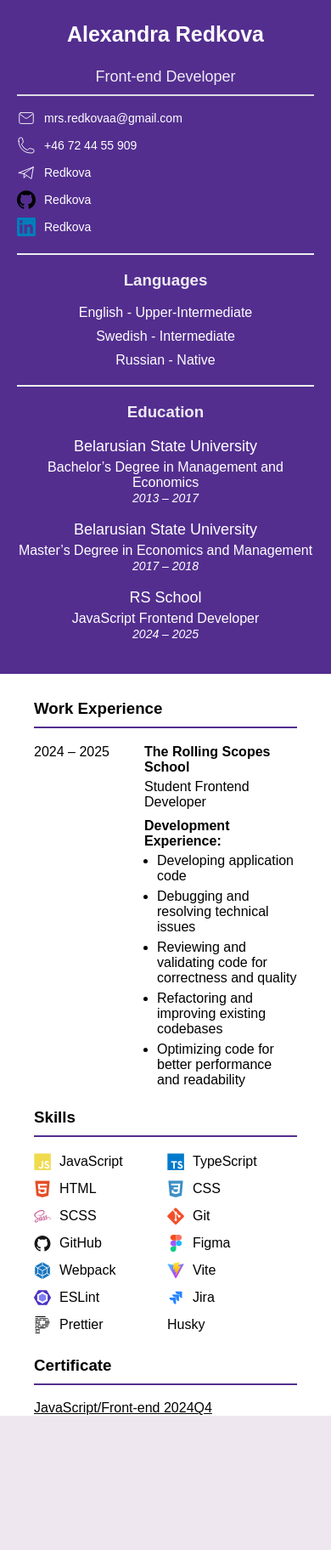
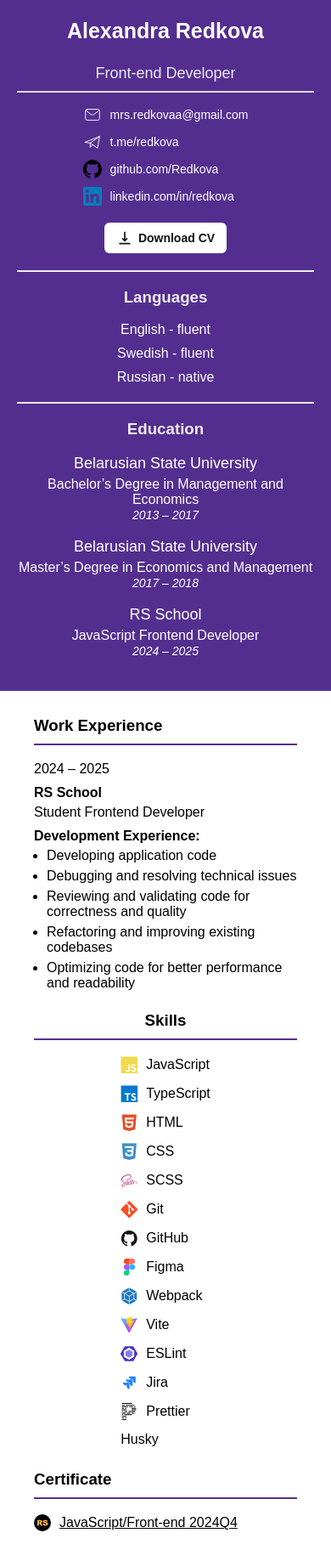
Before and after one commit to Redkova/cv-redkova, a plain HTML site: page index.html in a window 390 px wide. Shown: the part 173-1997 px from the top of the page at 85% size. Before the commit the page ends 1839 px from the top, so only its background shows below. Drawn offline with nearby package versions, Linux system fonts and the light colour scheme; a script that the page names is missing.

Commit message:
feat: add download_btn, footer, favicon

```diff
--- a/index.html
+++ b/index.html
@@ -6,6 +6,9 @@
     <title>Alexandra Redkova</title>
     <link rel="stylesheet" href="style.css">
     <link rel="stylesheet" href="https://cdn.jsdelivr.net/gh/devicons/devicon@latest/devicon.min.css">
+    <link rel="icon" href="/cv-redkova/assets/favicon/favicon-16x16.png" type="image/png" sizes="16x16">
+    <link rel="icon" href="/cv-redkova/assets/favicon/favicon-32x32.png" type="image/png" sizes="32x32">
+    <link rel="apple-touch-icon" href="/cv-redkova/assets/favicon/apple-touch-icon.png" type="image/png" sizes="180x180">
 </head>
 <body>
   <div class="cv-page">
@@ -13,7 +16,9 @@
 
     <aside class="sidebar">
       <section class="profile">
-      <img src="https://avatars.githubusercontent.com/u/107868267?v=4" alt="Photo" class="photo">
+        <div class="photo-wrapper">
+          <img src="https://avatars.githubusercontent.com/u/107868267?v=4" alt="Photo" class="photo">
+        </div>
       <h1>Alexandra Redkova</h1>
       <h2>Front-end Developer</h2>
       </section>
@@ -21,6 +26,7 @@
       <!-- Contacts -->
 
       <section class="contacts">
+        <div class="contacts-wrap">
         <a href="mailto:mrs.redkovaa@gmail.com" class="contacts-item">
           <svg class="socials-icons" viewBox="0 0 24 24" fill="none" xmlns="http://www.w3.org/2000/svg">
             <path d="M4 7.00005L10.2 11.65C11.2667 12.45 12.7333 12.45 13.8 11.65L20 7" stroke="#ffffff" stroke-width="1" stroke-linecap="round" stroke-linejoin="round"/>
@@ -29,25 +35,18 @@
             mrs.redkovaa@gmail.com
         </a>
 
-        <a href="tel:+46724455909" class="contacts-item">
-          <svg class="socials-icons" xmlns="http://www.w3.org/2000/svg" fill="none" viewBox="0 0 24 24" stroke-width="1" stroke="currentColor">
-            <path stroke-linecap="round" stroke-linejoin="round" d="M2.25 6.75c0 8.284 6.716 15 15 15h2.25a2.25 2.25 0 0 0 2.25-2.25v-1.372c0-.516-.351-.966-.852-1.091l-4.423-1.106c-.44-.11-.902.055-1.173.417l-.97 1.293c-.282.376-.769.542-1.21.38a12.035 12.035 0 0 1-7.143-7.143c-.162-.441.004-.928.38-1.21l1.293-.97c.363-.271.527-.734.417-1.173L6.963 3.102a1.125 1.125 0 0 0-1.091-.852H4.5A2.25 2.25 0 0 0 2.25 4.5v2.25Z" />
-          </svg>
-          +46 72 44 55 909
-        </a>
-
         <a href="https://t.me/redkova" target="_blank" class="contacts-item">
             <svg class="socials-icons"  viewBox="0 0 24 24" fill="none" xmlns="http://www.w3.org/2000/svg">
               <path d="M21 5L2 12.5L9 13.5M21 5L18.5 20L9 13.5M21 5L9 13.5M9 13.5V19L12.2488 15.7229" stroke="#ffffff" stroke-width="1" stroke-linecap="round" stroke-linejoin="round"/>
               </svg>
-              Redkova
+              t.me/redkova
         </a>
 
         <a href="https://github.com/Redkova" target="_blank" class="contacts-item">
           <svg class="socials-icons" viewBox="0 0 24 24" xmlns="http://www.w3.org/2000/svg">
             <path d="M12 .297c-6.63 0-12 5.373-12 12 0 5.303 3.438 9.8 8.205 11.385.6.113.82-.258.82-.577 0-.285-.01-1.04-.015-2.04-3.338.724-4.042-1.61-4.042-1.61C4.422 18.07 3.633 17.7 3.633 17.7c-1.087-.744.084-.729.084-.729 1.205.084 1.838 1.236 1.838 1.236 1.07 1.835 2.809 1.305 3.495.998.108-.776.417-1.305.76-1.605-2.665-.3-5.466-1.332-5.466-5.93 0-1.31.465-2.38 1.235-3.22-.135-.303-.54-1.523.105-3.176 0 0 1.005-.322 3.3 1.23.96-.267 1.98-.399 3-.405 1.02.006 2.04.138 3 .405 2.28-1.552 3.285-1.23 3.285-1.23.645 1.653.24 2.873.12 3.176.765.84 1.23 1.91 1.23 3.22 0 4.61-2.805 5.625-5.475 5.92.42.36.81 1.096.81 2.22 0 1.606-.015 2.896-.015 3.286 0 .315.21.69.825.57C20.565 22.092 24 17.592 24 12.297c0-6.627-5.373-12-12-12"/>
           </svg>
-          Redkova
+          github.com/Redkova
         </a>
 
         <a href="https://www.linkedin.com/in/redkova/" target="_blank" class="contacts-item">
@@ -55,16 +54,25 @@
             <path fill="#007EBB"
               d="M20.45 20.45h-3.554v-5.569c0-1.328-.027-3.037-1.849-3.037-1.851 0-2.134 1.445-2.134 2.941v5.665H9.36V9h3.414v1.561h.049c.476-.9 1.637-1.849 3.368-1.849 3.602 0 4.268 2.37 4.268 5.455v6.283zM5.337 7.433a2.062 2.062 0 1 1 0-4.124 2.062 2.062 0 0 1 0 4.124zM7.114 20.45H3.56V9h3.554v11.45zM22.225 0H1.771C.792 0 0 .774 0 1.729v20.542C0 23.227.792 24 1.771 24h20.451C23.2 24 24 23.227 24 22.271V1.729C24 .774 23.2 0 22.225 0z"/>
           </svg>
-          Redkova
+          linkedin.com/in/redkova
         </a>
+      </div>
+        <div class="button-wrapper">
+          <a href="/files/Alexandra_Redkova_Frontend_CV.pdf" download class="download-btn">
+            <svg class="download-icon" width="20" viewBox="0 0 24 24" fill="none" xmlns="http://www.w3.org/2000/svg">
+              <path d="M5 20H19M12 4V16M12 16L15 13M12 16L9 13" stroke="currentColor" stroke-width="2" stroke-linecap="round" stroke-linejoin="round"/>
+              </svg>
+            Download CV
+          </a>
+        </div>
       </section>
 
       <section class="languages">
         <h3>Languages</h3>
         <ul>
-          <li>English - Upper-Intermediate</li>
-          <li>Swedish - Intermediate</li>
-          <li>Russian - Native</li>
+          <li>English - fluent</li>
+          <li>Swedish - fluent</li>
+          <li>Russian - native</li>
         </ul>
       </section>
 
@@ -100,7 +108,7 @@
         <div class="job">
           <div class="job-date">2024 – 2025</div>
           <div class="job-info">
-            <h2>The Rolling Scopes School</h2>
+            <h2>RS School</h2>
             <p class="job-title">Student Frontend Developer</p>
             <p class="job-subtitle">Development Experience:</p>
             <ul>
@@ -158,11 +166,26 @@
       <section class="certificate">
         <h3>Certificate</h3>
         <a href="https://app.rs.school/certificate/8yiq7gsv" class="certificate-item">
+          <svg xmlns="http://www.w3.org/2000/svg" width="20" viewBox="0 0 64 64" fill="none">
+            <g clip-path="url(#clip0_5701_38384)">
+            <circle cx="32" cy="32" r="32" fill="black"/>
+            <path fill-rule="evenodd" clip-rule="evenodd" d="M13 21.5095V42.5L19.3067 42.4621V33.9474C20.0567 33.9474 20.7616 33.9775 21.4049 34.4267C21.8946 34.8785 22.2838 35.4335 22.546 36.054L25.9202 42.4621H33C31.5957 39.6675 30.4706 36.1327 28.0552 34.0104C27.5455 33.6749 26.9919 33.4158 26.411 33.241C27.1873 33.0779 27.9357 32.7973 28.6319 32.4084C30.3855 31.3375 31.3915 29.3808 31.3436 27.3374C31.3798 26.1328 31.0495 24.9466 30.3988 23.9441C28.9256 21.6883 25.9337 21.4213 23.4663 21.5095H13ZM21.9939 30.0116H19.3313V25.6975H22.1043C23.4807 25.5594 25.1814 26.1754 25.0859 27.8041C25.1499 29.5621 23.3647 29.9127 21.9939 30.0116Z" fill="#FFB749"/>
+            <path d="M39.4768 35.089L33 35.4666C33.1262 37.3671 34.0021 39.16 35.4636 40.5088C36.9117 41.8323 39.5076 42.4941 43.2515 42.4941C46.3564 42.5823 49.9058 41.8146 51.821 39.1569C52.5929 38.0934 53.0033 36.8427 52.9998 35.564C53.0217 33.1848 51.4339 31.2297 49.3044 30.3147C47.2632 29.4766 45.1198 28.8674 42.9204 28.5C42.1107 28.41 41.3327 28.1563 40.6423 27.757C39.9039 27.2597 40.078 26.2272 40.735 25.7596C42.6084 24.5207 45.6299 25.5545 45.8608 27.9032L52.2845 27.5621C52.1703 25.768 51.1844 24.0545 49.6356 22.9583C47.6987 21.8887 45.4532 21.3874 43.1986 21.5212C41.3493 21.4527 39.5037 21.7218 37.7682 22.3128C35.6082 23.1125 33.829 25.064 33.8344 27.4525C33.7931 28.9377 34.5158 30.4088 35.755 31.3621C37.6454 32.6238 39.8325 33.4582 42.139 33.798C43.3833 33.9637 44.5727 34.3795 45.6224 35.0159C46.5878 35.7309 46.5807 37.167 45.5959 37.8903C44.5078 38.6532 42.9034 38.7416 41.6818 38.2468C40.3717 37.716 39.6048 36.4784 39.4768 35.089Z" fill="#FFB749"/>
+            </g>
+            <defs>
+            <clipPath id="clip0_5701_38384">
+            <rect width="64" height="64" fill="white"/>
+            </clipPath>
+            </defs>
+            </svg>
           JavaScript/Front-end 2024Q4
         </a>
       </section>
     </main>
   </div>
+  <footer class="footer">
+    <p>© 2026 Alexandra Redkova</p>
+  </footer>
       <script src="main.js"></script>
 </body>
 </html>
--- a/style.css
+++ b/style.css
@@ -36,10 +36,41 @@ body {
   padding-bottom: 10px;
 }
 
+.photo-wrapper {
+  display: flex;
+  justify-content: center;
+}
+
 .photo {
   width: 200px;
   border-radius: 5%;
   border-radius: 12px;
+}
+
+.button-wrapper {
+  display: flex;
+  justify-content: center;
+  margin: 10px 0 10px;
+}
+
+.download-btn {
+  display: inline-flex;
+  align-items: center;
+  gap: 6px;
+  padding: 8px 14px;
+  text-align: center;
+  font-size: 14px;
+  font-weight: 600;
+  text-decoration: none;
+  border-radius: 6px;
+  background-color: #ffffff;
+  color: #111;
+  transition: all 0.25s ease;
+}
+
+.download-btn:active {
+  transform: scale(0.97);
+  opacity: 0.85;
 }
 
 .contacts {
@@ -58,8 +89,9 @@ body {
   transition: opacity 0.2s e;
 }
 
-.contacts-item:hover {
-  opacity: 0.7;
+.contacts-item:active,
+.certificate-item:active {
+  opacity: 0.6;
 }
 
 .socials-icons {
@@ -178,16 +210,23 @@ body {
   font-size: 20px;
 }
 
+.certificate {
+  margin-bottom: 30px;
+}
+
 .certificate-item {
-  color: inherit;
+  display: flex;
+  align-items: center;
+  gap: 10px;
+  color: #000000;
   transition: opacity 0.2s ease;
 }
 
-.certificate-item:hover {
-  opacity: 0.7;
+.footer {
+  text-align: center;
+  font-size: 14px;
+  color: #888;
 }
-
-
 
 @media (max-width: 900px) {
   body {
@@ -195,23 +234,69 @@ body {
   }
 
   .cv {
+    grid-template-columns: 1fr;
     width: 100%;
     min-height: auto;
     border: none;
     box-shadow: none;
   }
 
-  .cv {
-    grid-template-columns: 1fr;
+  .sidebar {
+    text-align: center;
+  }
+
+  .contacts {
+    display: flex;
+    flex-direction: column;
+    align-items: center;
   }
 }
 
-@media (max-width: 768px) {
-  .cv {
+@media (max-width: 480px) {
+  body {
+    background: #ffffff;
+  }
+
+  .job {
+    display: inline-grid;
     grid-template-columns: 1fr;
   }
 
-  .sidebar {
+  .skills-list {
+    display: inline-grid;
+    grid-template-columns: 1fr;
+    gap: 6px;
+  }
+
+  .skills {
     text-align: center;
   }
+
 }
+
+@media (hover: hover) and (pointer: fine) {
+
+  .download-btn:hover {
+    background-color: #200847;
+    color: #fff;
+    transform: translateY(-2px);
+  }
+
+  .download-icon{
+    stroke: #ffffff;
+  }
+
+  .contacts-item:hover {
+    opacity: 0.7;
+  }
+
+  .certificate-item:hover {
+    opacity: 0.7;
+  }
+
+  .download-btn,
+  .contacts-item,
+  .certificate-item {
+    cursor: pointer;
+  }
+}
```
Also changed, not shown: assets/favicon/apple-touch-icon.png (added), assets/favicon/favicon-16x16.png (added), assets/favicon/favicon-32x32.png (added).
